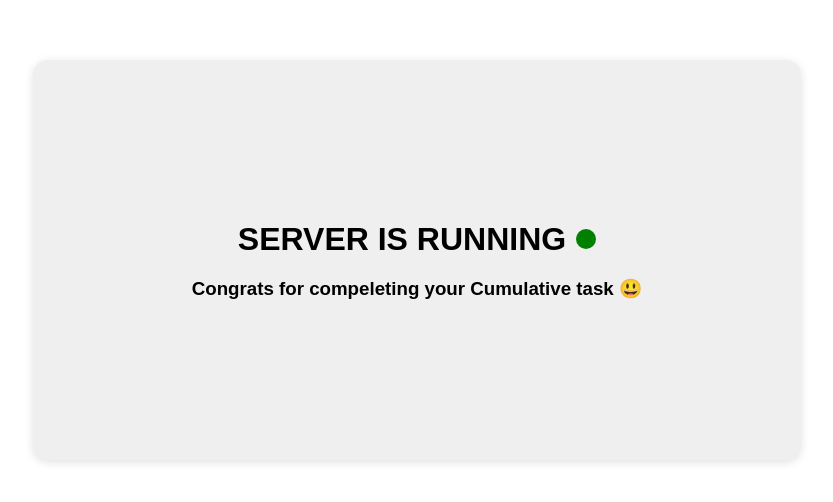
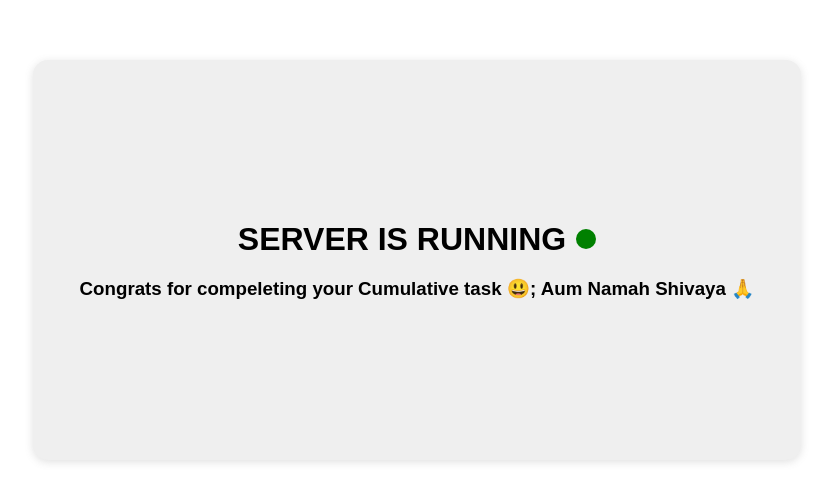
Before and after one commit to angadsahni93/cumulative-task_coursera, a plain HTML site: page public/index.html in a window 1280 px wide. Shown: the part 140-642 px from the top of the page, without its empty margins (223-1056 px from the left). Drawn offline with Linux system fonts and the light colour scheme.

Commit message:
edited index.html; trial to see if continuous integration and deployment works

```diff
--- a/public/index.html
+++ b/public/index.html
@@ -70,7 +70,9 @@
             <h1>SERVER IS RUNNING</h1>
             <div class="greendot"></div>
         </div>
-        <h3>Congrats for compeleting your Cumulative task 😃</h3>
+        <h3>Congrats for compeleting your Cumulative task 😃;
+            Aum Namah Shivaya 🙏
+        </h3>
     </div>
 </body>
 </html>
```
